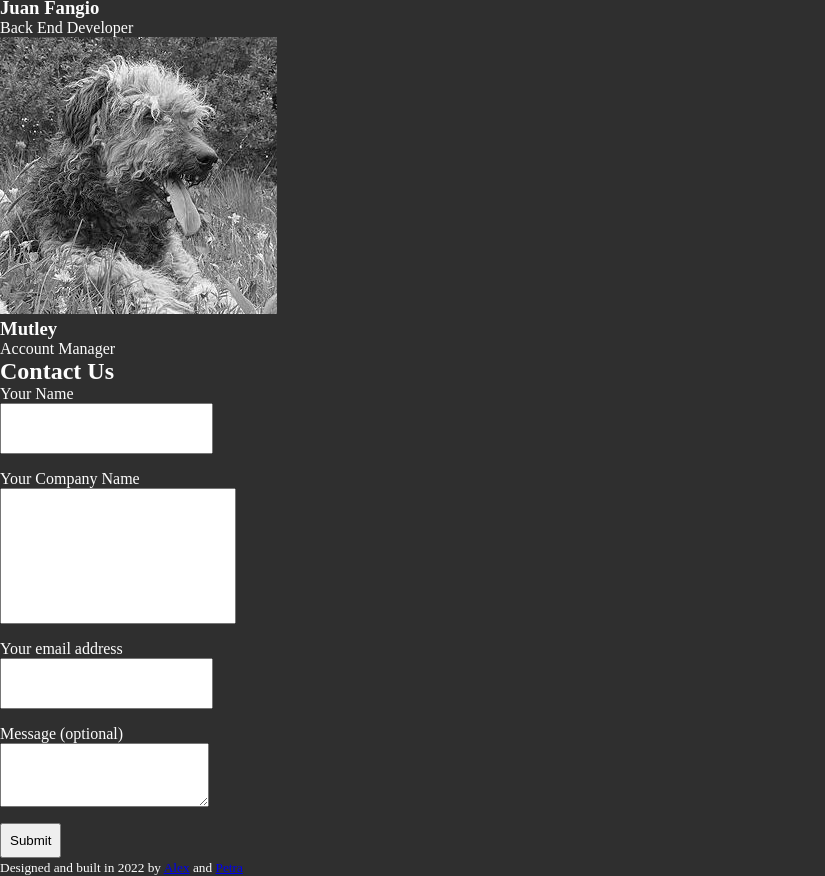
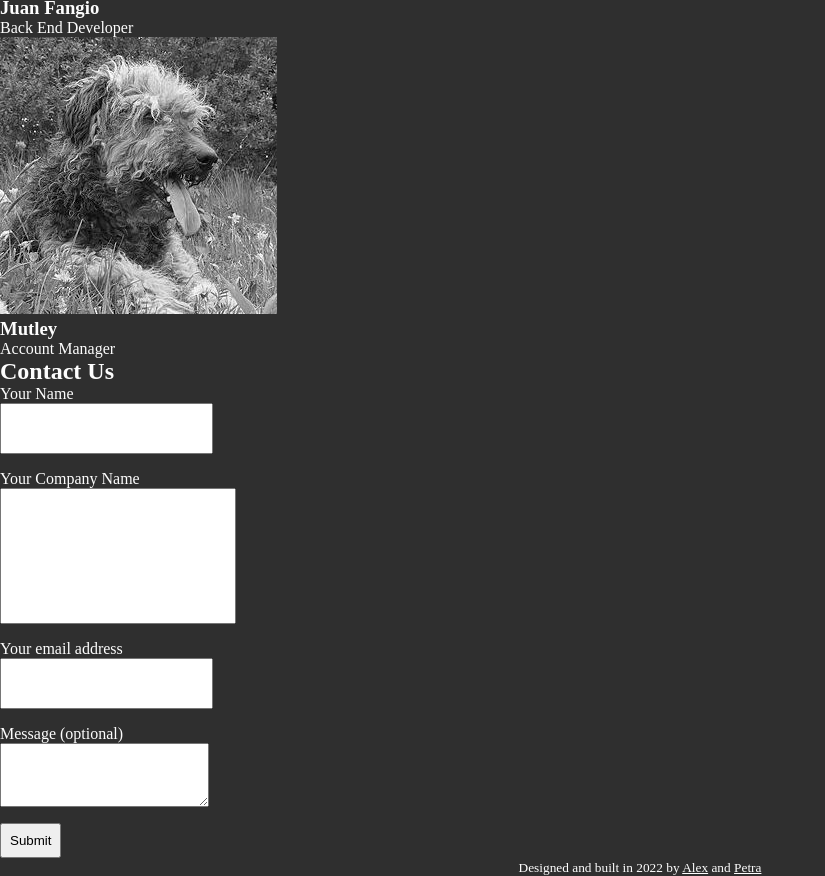
Before and after one commit to lascellesabercrombie/agency-website, a plain HTML site: page index.html in a window 1280 px wide. Shown: the part 4237-5113 px from the top of the page, without its empty margins (0-825 px from the left). Drawn offline with Linux system fonts and the light colour scheme.

Commit message:
add basic styling for footer

```diff
--- a/style.css
+++ b/style.css
@@ -84,7 +84,6 @@ main {
     gap: 0.5rem;
 }
 
-
 /*------------------CONTACT------------------------*/
 
 input,
@@ -99,6 +98,16 @@ button[type="submit"] {
 }
 label {
   display: block;
+}
+
+/*------------------FOOTER------------------------*/
+
+footer {
+    text-align: center;
+}
+footer > small > a {
+    color:rgb(253, 253, 253);
+    text-decoration: underline;
 }
 
 /*------------------MEDIA QUERY------------------------*/
```
